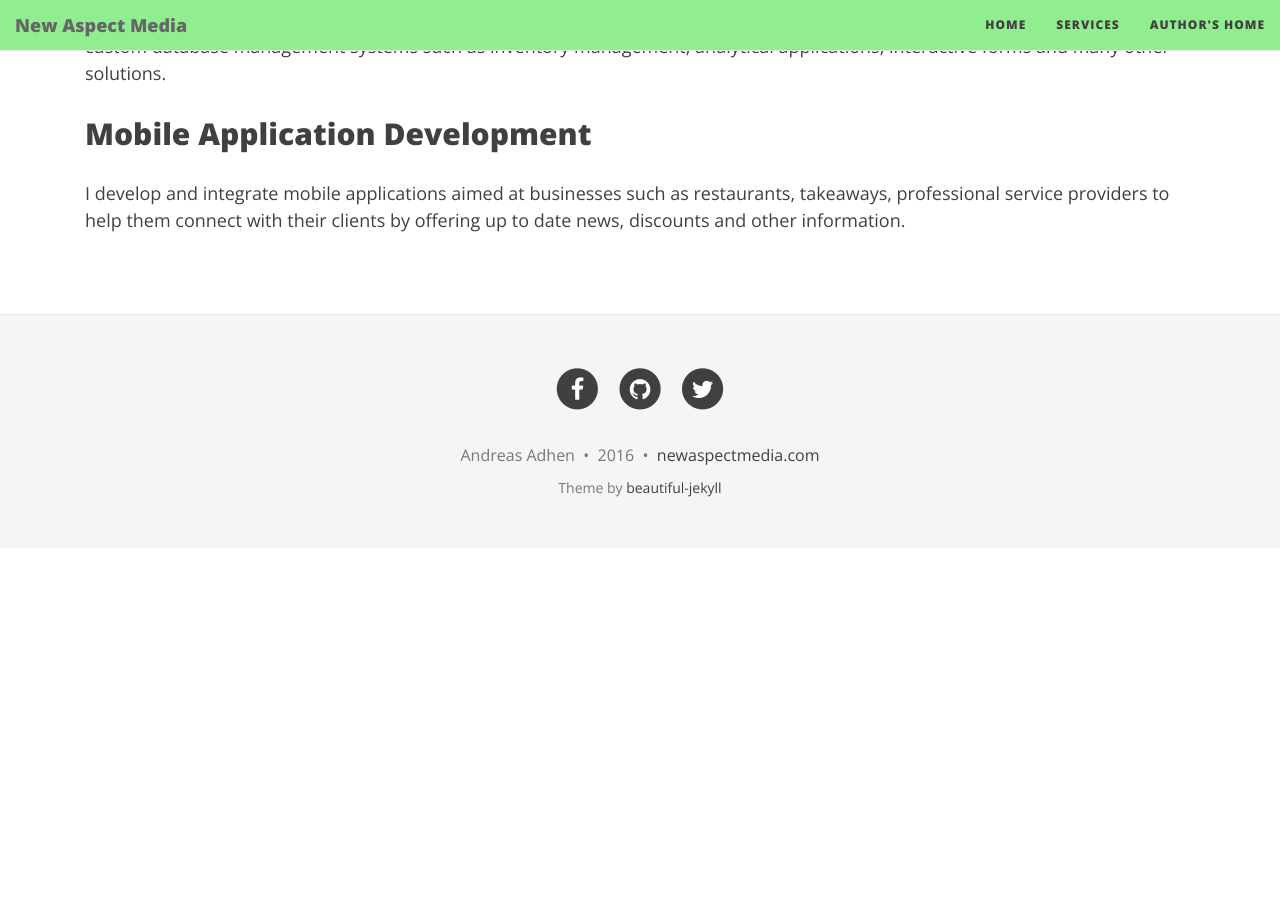
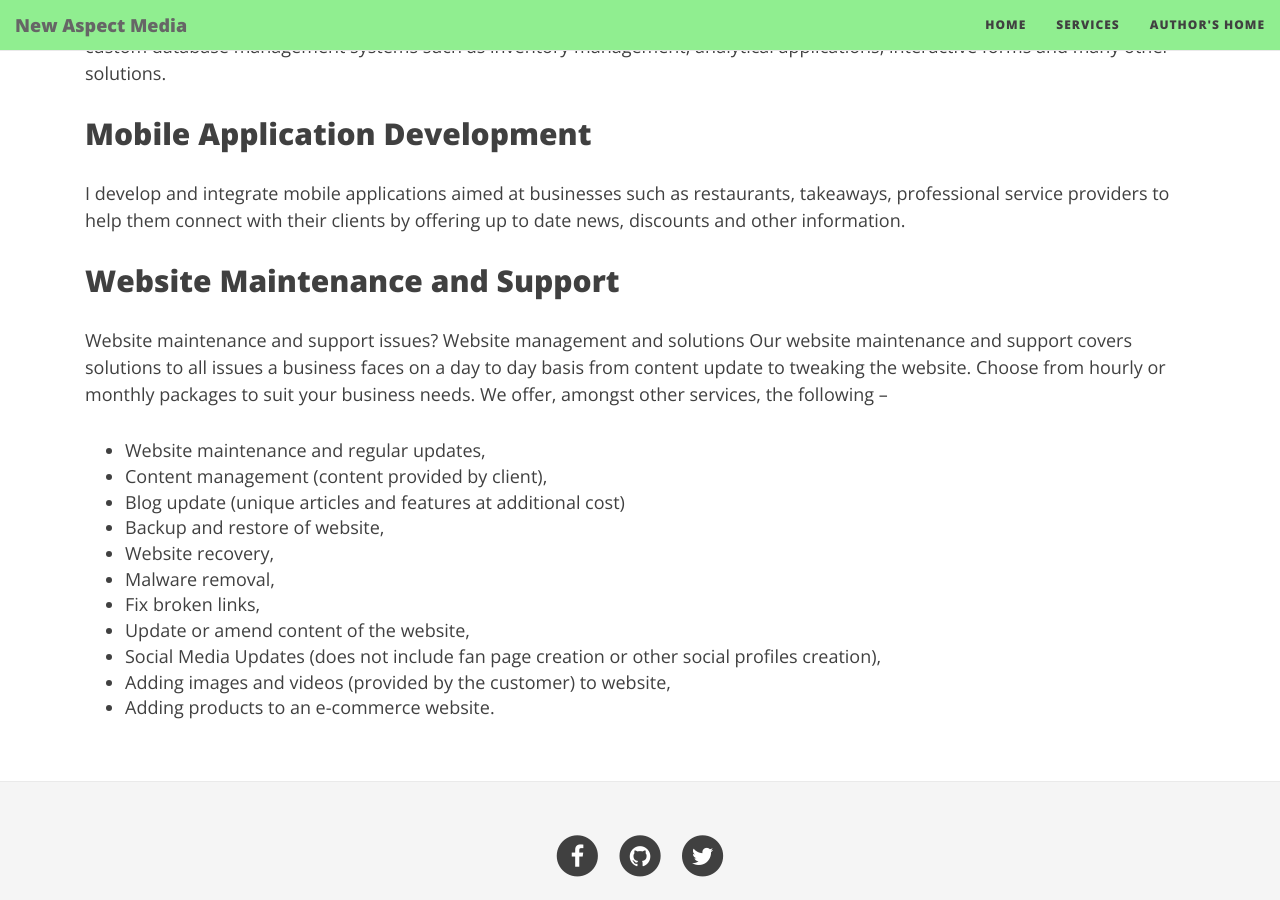
Before and after one commit to newmedia77/appxnam, a Jekyll site: the page built from services.md, in a window 1280 px wide and 900 px high, scrolled down 804 px. Built offline with Jekyll 4.4.1, drawn with Linux system fonts in a browser that asks for light colours; nearby versions of some CDN libraries; before the commit the page ends 1352 px from its top, so only the background shows below that.

Commit message:
andreas
services

```diff
--- a/services.md
+++ b/services.md
@@ -21,3 +21,21 @@ subtitle: Web Development and Optimization Services
 <h2>Mobile Application Development</h2>
 
 <p>I develop and integrate mobile applications aimed at businesses such as restaurants, takeaways, professional service providers to help them connect with their clients by offering up to date news, discounts and other information.</p>
+
+<h2>Website Maintenance and Support</h2>
+
+<p>Website maintenance and support issues? Website management and solutions Our website maintenance and support covers solutions to all issues a business faces on a day to day basis from content update to tweaking the website. Choose from hourly or monthly packages to suit your business needs. We offer, amongst other services, the following &ndash;</p>
+
+<ul>
+	<li>Website maintenance and regular updates,</li>
+	<li>Content management (content provided by client),</li>
+	<li>Blog update (unique articles and features at additional cost)</li>
+	<li>Backup and restore of website,</li>
+	<li>Website recovery,</li>
+	<li>Malware removal,</li>
+	<li>Fix broken links,</li>
+	<li>Update or amend content of the website,</li>
+	<li>Social Media Updates (does not include fan page creation or other social profiles creation),</li>
+	<li>Adding images and videos (provided by the customer) to website,</li>
+	<li>Adding products to an e-commerce website.</li>
+</ul>
```
